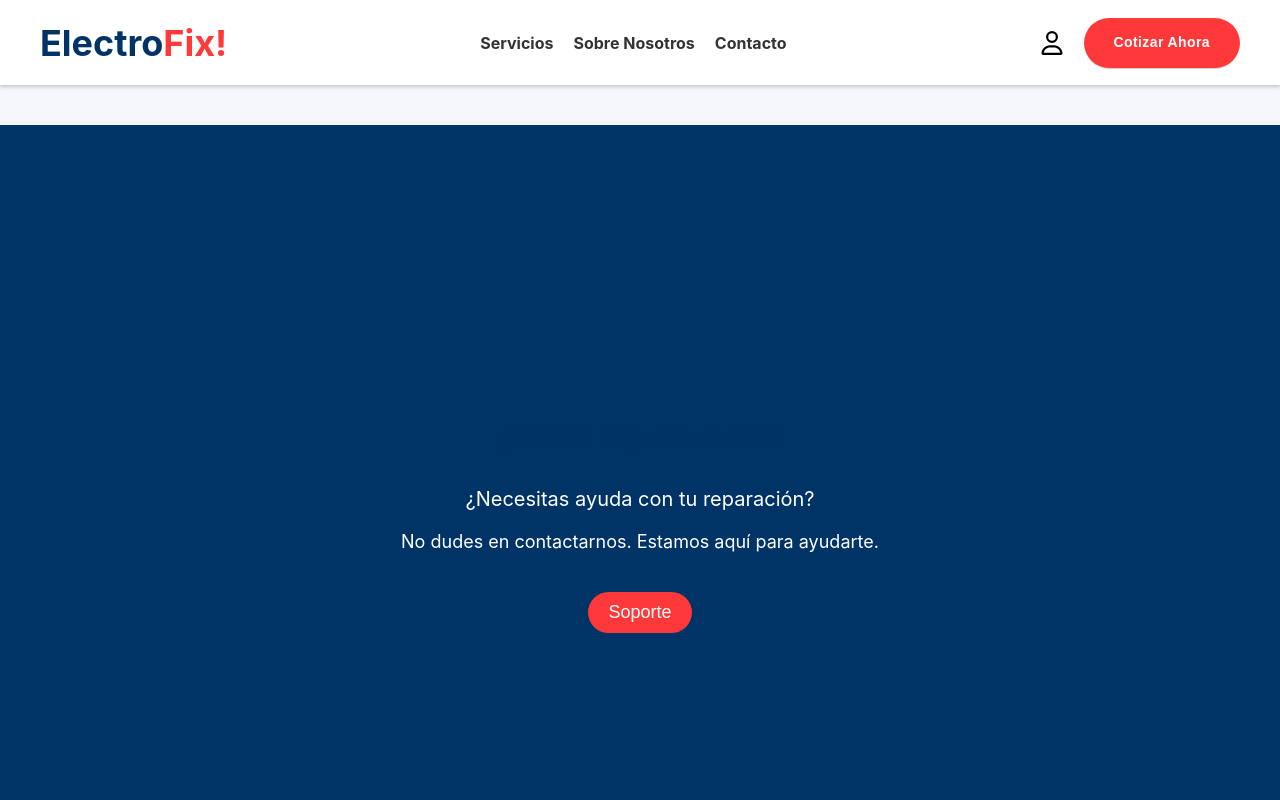
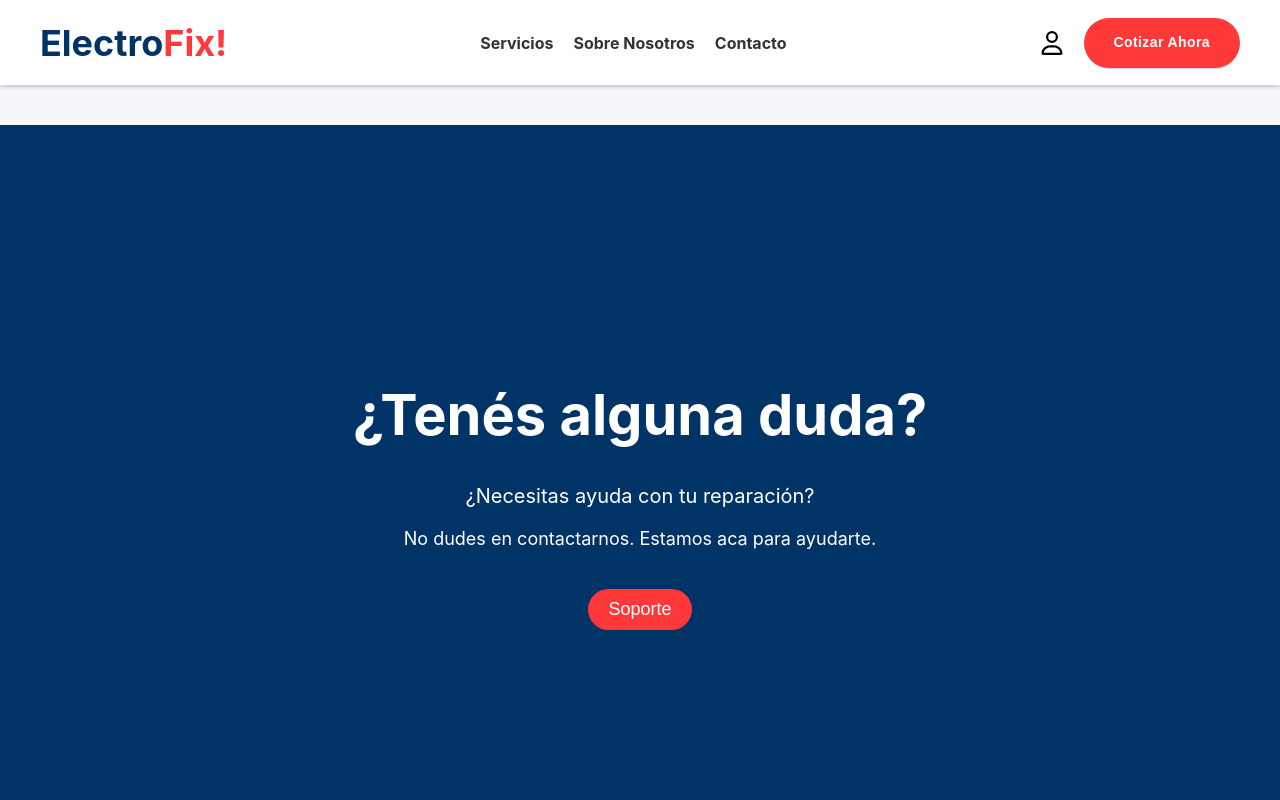
Before and after one commit to manuel-25/ElectroFix, a React (Create React App) app in the folder frontend/: page /contact in a window 1280 px wide. Shown: the top 800 px of the page. Built offline with nearby package versions, Linux system fonts and the light colour scheme.

Commit message:
contact changes wapp

```diff
--- a/frontend/src/components/Contact/Contact.css
+++ b/frontend/src/components/Contact/Contact.css
@@ -23,8 +23,8 @@
 }
 
 .contact-content h3 {
-    font-size: 56px;
-    color: var(--white-color);
+    font-size: 56px !important;
+    color: var(--white-color) !important;
 }
 
 .contact-content span {
@@ -52,108 +52,6 @@
 }
 
 /*FAQ section */
-.frequent-question-container {
-    display: flex;
-    flex-direction: column;
-    width: 100%;
-    max-width: 1200px;
-    background-color: var(--white-color);
-    border-radius: 8px;
-    margin: 30px 0;
-}
-
-.frequent-question {
-    border-bottom: 1px solid var(--text-color-light);
-}
-
-.question {
-    display: flex;
-    justify-content: space-between;
-    align-items: center;
-    cursor: pointer;
-    font-size: 16px;
-    font-weight: 600;
-    color: var(--secondary-color);
-    padding: 20px;
-}
-
-.answer {
-    font-size: 18px;
-    text-align: left;
-    background-color: var(--text-color-light);
-    padding: 0 20px;
-    overflow: hidden;
-    max-height: 0;
-    opacity: 0;
-    transition: max-height, padding 0.5s ease;
-}
-
-.active.answer {
-    padding: 20px;
-    max-height: 200px;
-    opacity: 1;
-}
-
-.rotate {
-    transition: transform 0.3s ease;
-}
-
-.rotate.up {
-    transform: rotate(180deg);
-}
-
-.contact-section {
-    display: flex;
-    flex-direction: column;
-    align-items: center;
-    text-align: center;
-    height: auto;
-    background-color: var(--background-color);
-    color: var(--text-color);
-}
-
-.contact-content {
-    display: flex;
-    flex-direction: column;
-    justify-content: center;
-    align-items: center;
-    width: 100%;
-    height: 100vh;
-    padding: 20px;
-    background-color: var(--secondary-color);
-    color: var(--white-color);
-    gap: 20px;
-}
-
-.contact-content h3 {
-    font-size: 56px;
-    color: var(--white-color);
-}
-
-.contact-content span {
-    font-size: 20px;
-}
-
-.contact-content p {
-    font-size: 18px;
-    margin-bottom: 20px;
-}
-
-.contact-button {
-    padding: 10px 20px;
-    font-size: 18px;
-    color: var(--white-color);
-    background-color: var(--primary-color);
-    border: none;
-    border-radius: 30px;
-    cursor: pointer;
-    transition: background-color 0.3s ease;
-}
-
-.contact-button:hover {
-    background-color: var(--primary-color-hover);
-}
-
 .frequent-question-container {
     display: flex;
     flex-direction: column;
--- a/frontend/src/components/Contact/Contact.jsx
+++ b/frontend/src/components/Contact/Contact.jsx
@@ -74,7 +74,7 @@ const Contact = () => {
             <section className="contact-content">
                 <h3>¿Tenés alguna duda?</h3>
                 <span>¿Necesitas ayuda con tu reparación?</span>
-                <p>No dudes en contactarnos. Estamos aquí para ayudarte.</p>
+                <p>No dudes en contactarnos. Estamos aca para ayudarte.</p>
                 <button className="contact-button" onClick={scrollToFAQ}>Soporte</button>
             </section>
             <section className="frequent-question-container" ref={faqRef}>
--- a/frontend/src/components/MainContent/MainContent.jsx
+++ b/frontend/src/components/MainContent/MainContent.jsx
@@ -82,7 +82,7 @@ function MainContent() {
                 <section className="section-reparation">
                     <div className='reparation-top'>
                         <h1>¡Reparamos tu equipo!</h1>
-                        <p>¿Se rompió tu equipo?</p>
+                        <p>¿Se rompió tu equipo? Buscalo</p>
                     </div>
                     <div className="reparation-bottom">
                         <input
--- a/frontend/src/components/Services/Services.jsx
+++ b/frontend/src/components/Services/Services.jsx
@@ -50,8 +50,6 @@ const Services = () => {
     faults: '',
     userData: {}
   })
-
-  console.log('formData', formData)
 
   const [submitStatus, setSubmitStatus] = useState('pending') // 'pending', 'success', 'error'
 
```
